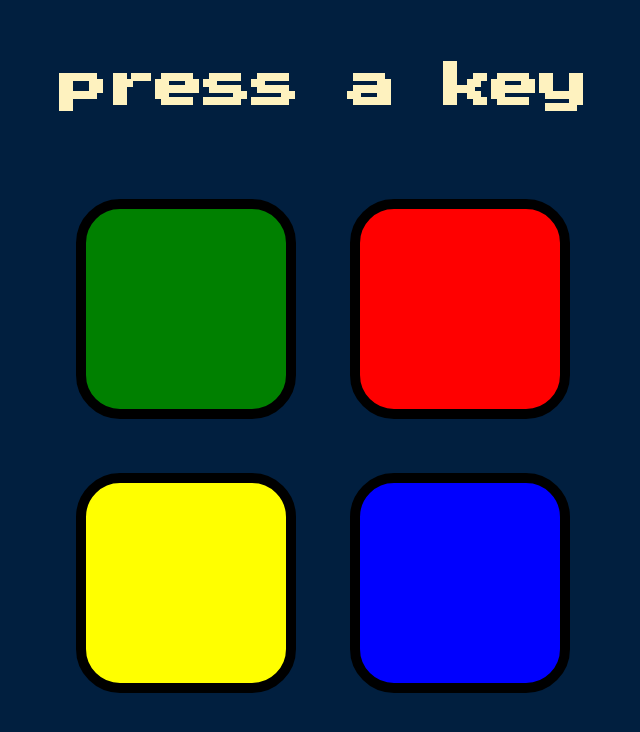
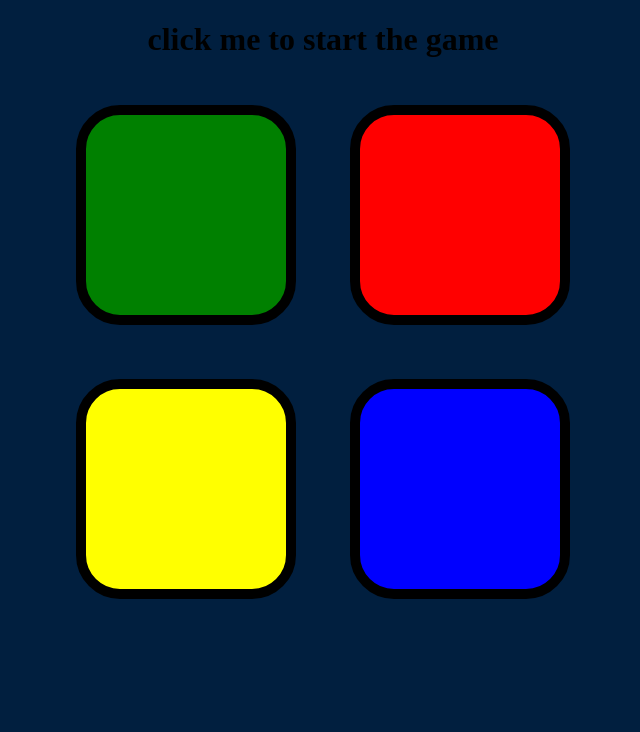
Before and after one commit to komielHmadih/Simon-Game, a plain HTML site: page index.html in a window 1280 px wide. Shown: the whole page, without its empty margins (317-957 px from the left). Drawn offline with nearby package versions, Linux system fonts and the light colour scheme.

Commit message:
update index.html

```diff
--- a/index.html
+++ b/index.html
@@ -9,7 +9,7 @@
 </head>
 
 <body>
-  <h1 id="level-title">press a key </h1>
+  <h1 class="head">click me to start the game</h1>
   <div class="container">
     <div lass="row">
 
```
